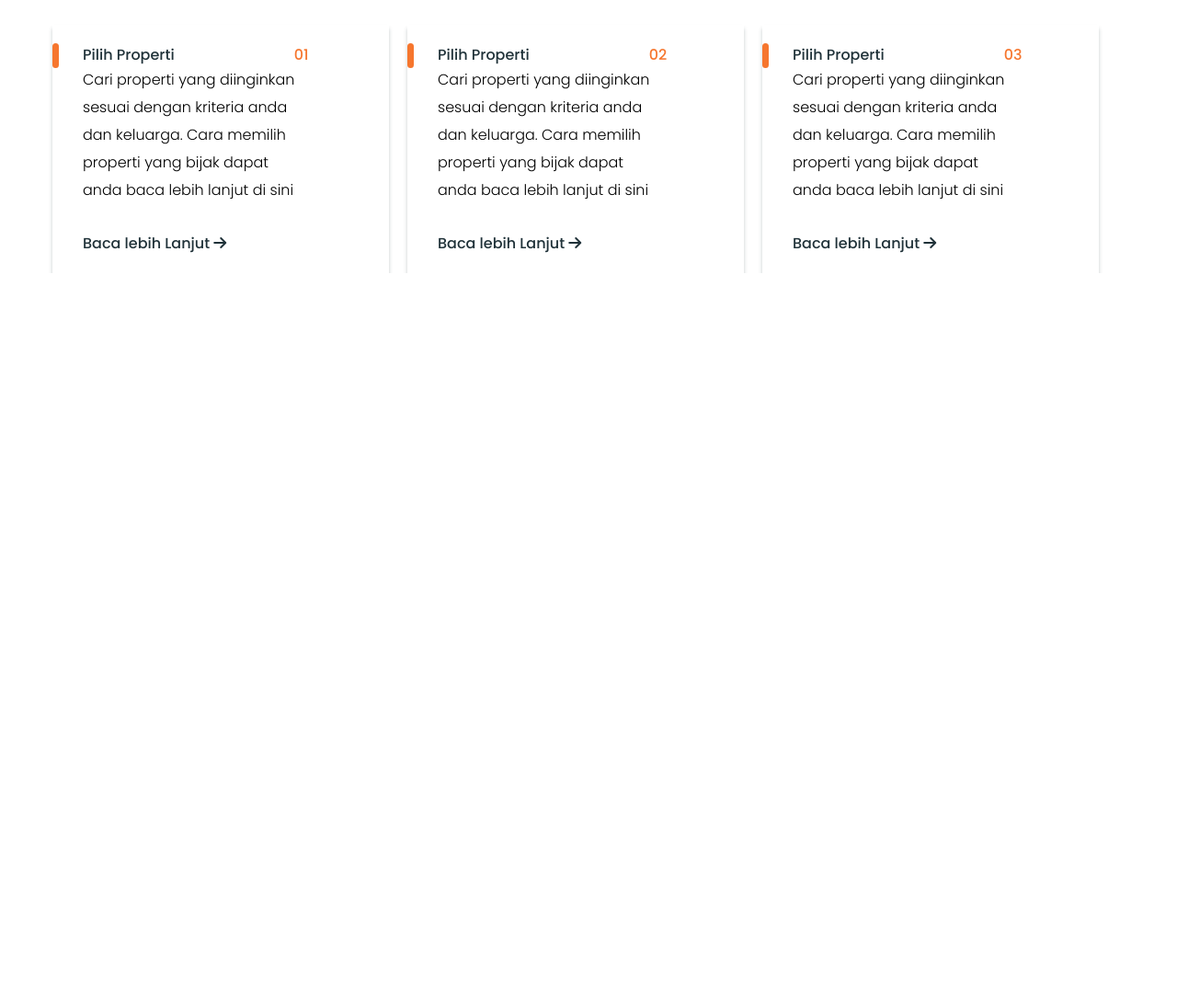
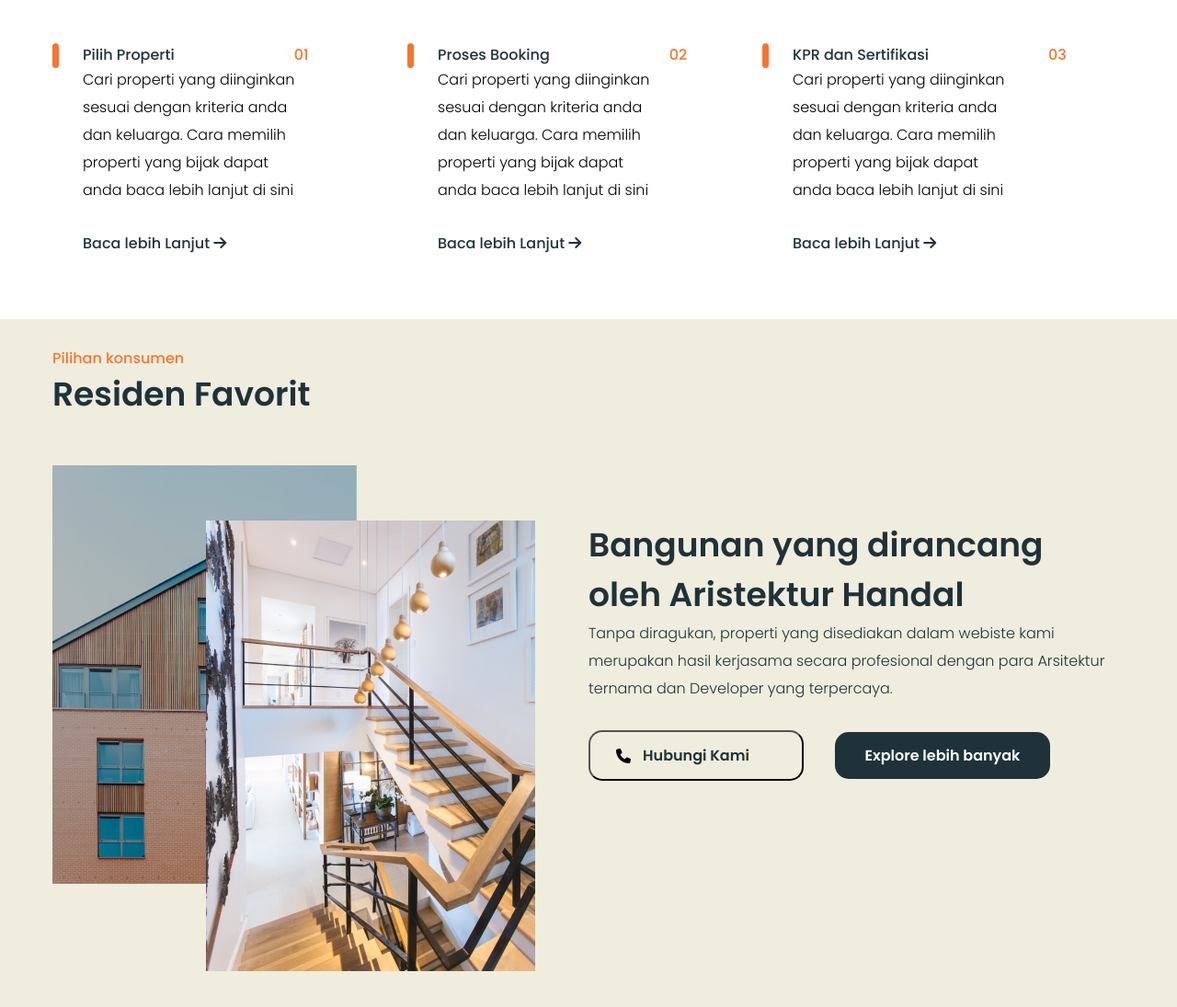
Before and after one commit to smsohelrana420/omahproject, a plain HTML site: page index.html in a window 1280 px wide. Shown: the part 929-2024 px from the top of the page at 92% size. Before the commit the page ends 1226 px from the top, so only its background shows below. Drawn offline with Linux system fonts and the light colour scheme.

Commit message:
residen create

```diff
--- a/css/style.css
+++ b/css/style.css
@@ -177,6 +177,7 @@ header nav .nav_wrapper ul li a:hover::after{
     display: flex;
     gap: 20px;
     margin-top: 30px;
+    margin-bottom: 50px;
 
 }
 .cart-1::after{
@@ -191,9 +192,12 @@ header nav .nav_wrapper ul li a:hover::after{
 }
 .cart-1{
     width: 300px;
-    box-shadow: 0 4px 4px 0px rgba(32, 50, 57,.25);
+    transition: 0.4s;
     padding: 20px 33px;
     position: relative;
+}
+.cart-1:hover{
+    box-shadow: 0 4px 4px 0px rgba(32, 50, 57,.25);
 }
 .number{
     display: flex;
@@ -232,3 +236,102 @@ header nav .nav_wrapper ul li a:hover::after{
 
 }
 /* ==================== Properti End ========================= */
+
+/* ===================== Residen Start ======================== */
+#residen{
+    background-color: #EEEDDE;
+    padding-bottom: 163px;
+}
+#residen h5{
+    color: #F6762E;
+    font-weight: 500;
+    font-size: 16px;
+    font-family: "Poppins", sans-serif;
+    padding-top: 30px;
+
+}
+#residen h3{
+    font-size: 36px;
+    font-weight: 600;
+    line-height: 150%;
+    font-family: "Poppins", sans-serif;
+    color: #203239;
+}
+.residen_wrapper{
+    display: flex;
+}
+.residen-left{
+    width: 50%;
+    position: relative;
+    margin-top: 50px;
+}
+.residen-right{
+    width: 50%;
+}
+.residen-img2{
+    position: absolute;
+    left: 167px;
+    top: 60px;
+
+}
+.residen-right h2{
+    width: 507px;
+    font-size: 36px;
+    font-weight: 600;
+    font-family: "Poppins", sans-serif;
+    line-height: 150%;
+    color: #203239;
+    margin-top: 110px;
+
+}
+.residen-right p{
+    width: 570px;
+    font-size: 16px;
+    font-weight: 300;
+    line-height: 30px;
+    font-family: "Poppins", sans-serif;
+    color: #203239;
+
+}
+.residen-btn{
+    margin-top: 30px;
+    position: relative;
+}
+.residen-primary{
+    width: 234px;
+    padding: 13px 0;
+    background-color: transparent;
+    border-radius: 15px;
+    font-size: 16px;
+    font-weight: 600;
+    color: #203239;
+    font-family: "Poppins", sans-serif;
+
+}
+.residen-secondary{
+    width: 234px;
+    padding: 13px 0;
+    background-color: #203239;
+    border-radius: 15px;
+    font-size: 16px;
+    font-weight: 600;
+    color: #fff;
+    font-family: "Poppins", sans-serif;
+    border: none;
+    margin-left: 30px;
+    transition: 0.4s;
+}
+.residen-secondary:hover{
+
+    background-color: transparent;
+    border: 2px solid #203239;
+    color: #203239;
+
+}
+.phn{
+    position: absolute;
+    left: 30px;
+    top:50%;
+    transform: translateY(-50%);
+}
+/* ===================== Residen End ========================== */
--- a/index.html
+++ b/index.html
@@ -121,7 +121,7 @@
                  </div>
                  <div class="cart-1">
                    <div class="number">
-                    <h4>Pilih Properti</h4>
+                    <h4>Proses Booking</h4>
                     <h5 class="num">02</h5>
                    </div>
                     <p>Cari properti yang diinginkan sesuai dengan kriteria anda dan keluarga. Cara memilih properti yang bijak dapat anda baca lebih lanjut di sini</p>
@@ -129,7 +129,7 @@
                  </div>
                  <div class="cart-1">
                    <div class="number">
-                    <h4>Pilih Properti</h4>
+                    <h4>KPR dan Sertifikasi</h4>
                     <h5 class="num">03</h5>
                    </div>
                     <p>Cari properti yang diinginkan sesuai dengan kriteria anda dan keluarga. Cara memilih properti yang bijak dapat anda baca lebih lanjut di sini</p>
@@ -139,5 +139,29 @@
            </div>
         </section>
      <!-- ====================== Properti End ===================== -->
+
+     <!-- ====================== Residen Start ===================== -->
+      <section id="residen">
+         <div class="container">
+            <h5>Pilihan konsumen</h5>
+            <h3>Residen Favorit</h3>
+            <div class="residen_wrapper">
+               <div class="residen-left">
+                   <img src="./images/residen1.jpg" alt="">
+                   <img class="residen-img2" src="./images/residen2.jpg" alt="">
+               </div>
+               <div class="residen-right">
+                 <h2>Bangunan yang dirancang oleh Aristektur Handal</h2>
+                 <p>Tanpa diragukan, properti yang disediakan dalam webiste kami merupakan hasil kerjasama secara profesional dengan para Arsitektur ternama dan Developer yang terpercaya.</p>
+                 <div class="residen-btn">
+                 <i class="fa-solid fa-phone phn"></i>
+                 <button class="residen-primary" >Hubungi Kami</button>
+                 <button class="residen-secondary">Explore lebih banyak</button>
+                 </div>
+               </div>
+            </div>
+         </div>
+      </section>
+     <!-- ====================== Residen End ======================= -->
 </body>
 </html>
```
Also changed, not shown: images/residen1.jpg (added), images/residen2.jpg (added).
